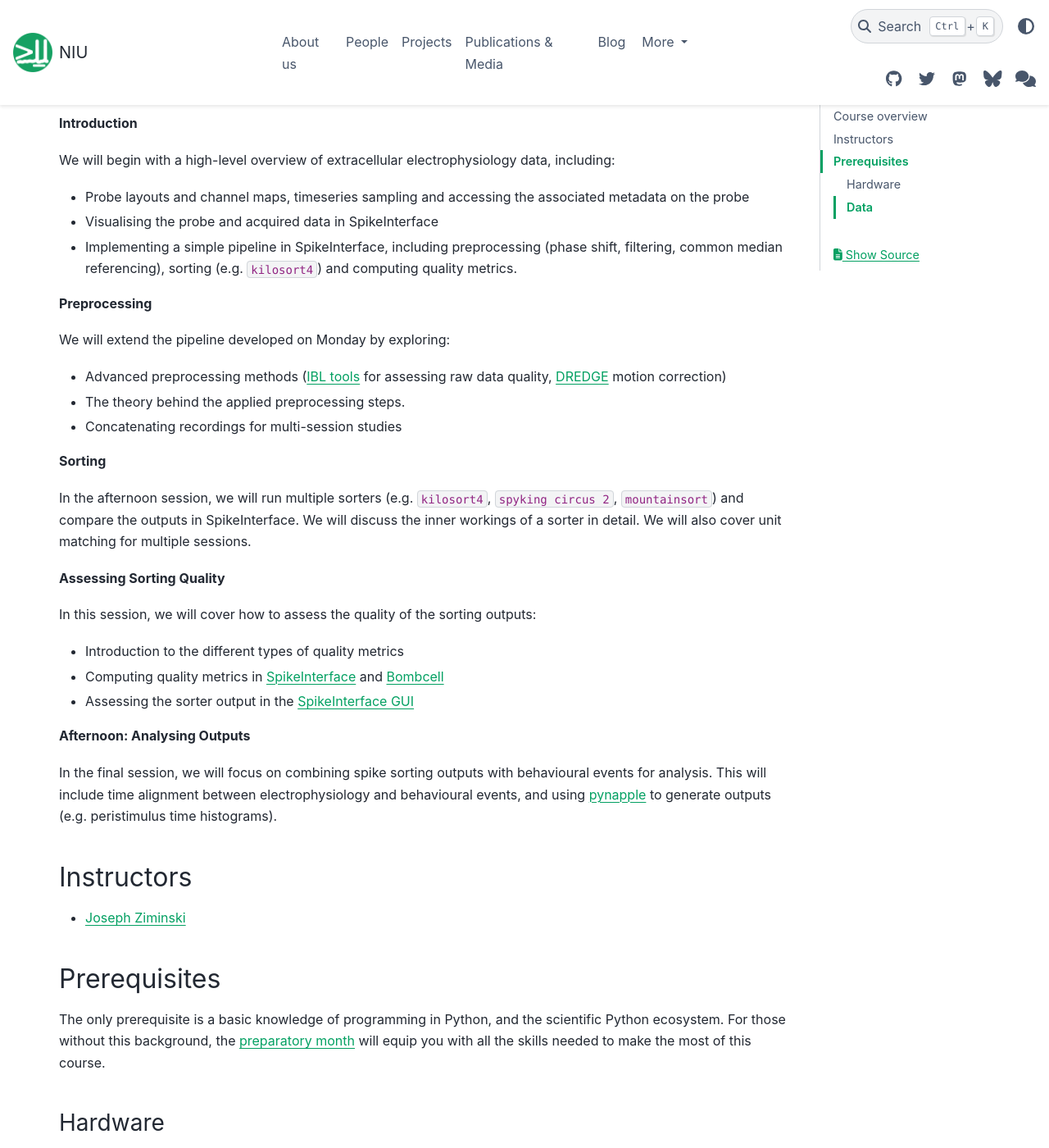
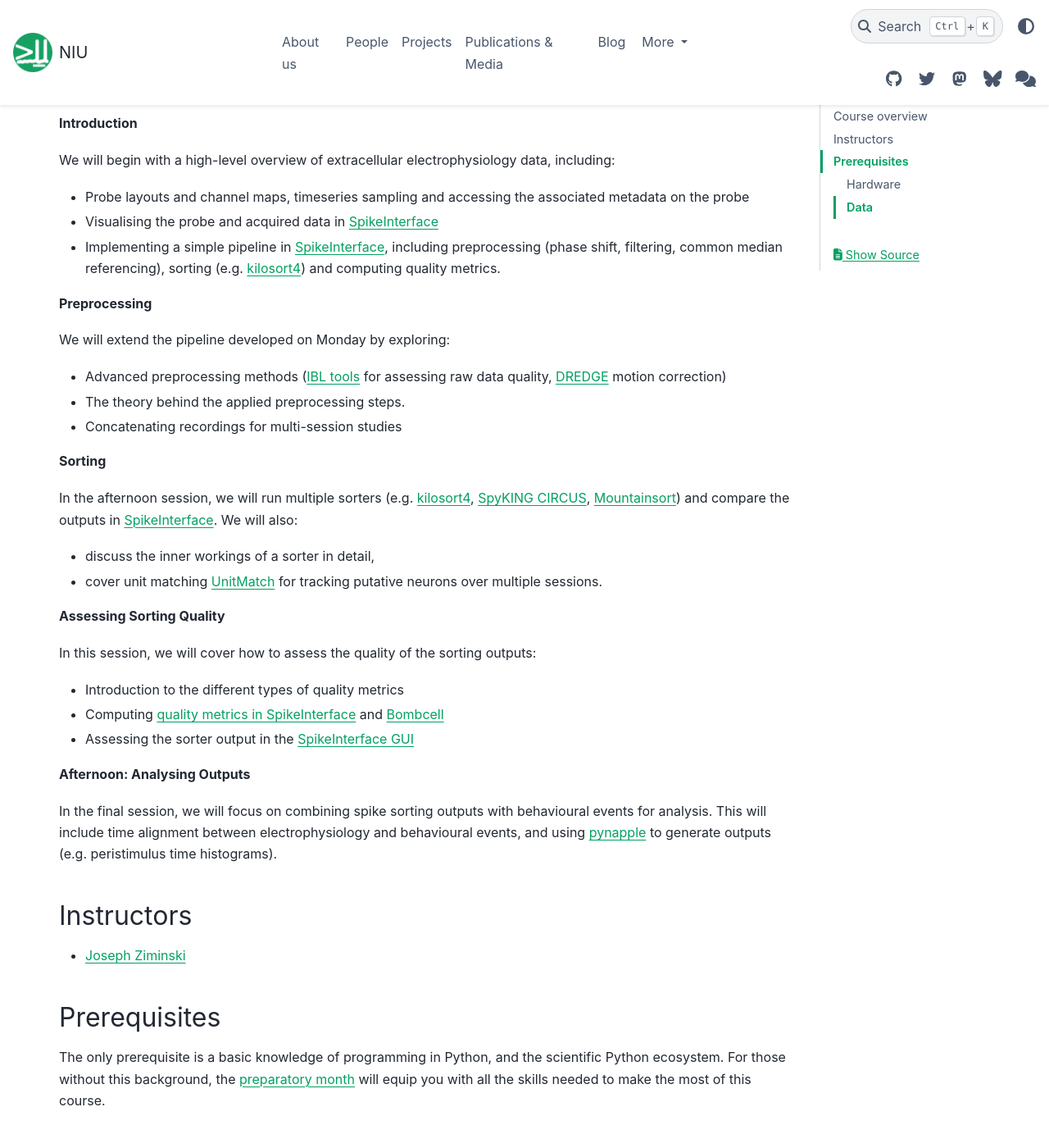
Before and after one commit to neuroinformatics-unit/neuroinformatics-unit.github.io, a Sphinx documentation site: the page built from docs/source/open-software-summer-school/2026/extracellular-electrophysiology.md, in a window 1280 px wide and 1400 px high, scrolled down 692 px. Shown: the whole window at 82% size. Built offline with Sphinx 7.4.7 and the PyData theme 0.15.4, drawn with Linux system fonts in a browser that asks for light colours; nearby versions of some CDN libraries.

Commit message:
Standardise links.

```diff
--- a/docs/source/open-software-summer-school/2026/extracellular-electrophysiology.md
+++ b/docs/source/open-software-summer-school/2026/extracellular-electrophysiology.md
@@ -6,7 +6,7 @@ the range and  complexity of extracellular electrophysiology preprocessing metho
 In this course, we will cover the theory and practical implementation of the full extracellular
 processing pipeline, including preprocessing, sorting and quality control.
 
-We will use [SpikeInterface](https://spikeinterface.readthedocs.io/en/stable/)
+We will use [SpikeInterface](https://github.com/SpikeInterface/spikeinterface)
 to implement the pipeline, with manual curation in the [SpikeInterface GUI](https://github.com/SpikeInterface/spikeinterface-gui).
 We will explore modern toolkits for sorting quality assessment ([Bombcell](https://github.com/Julie-Fabre/bombcell)),
 unit matching ([UnitMatch](https://github.com/EnnyvanBeest/UnitMatch)) and downstream analysis ([pynapple](https://github.com/pynapple-org/pynapple)).
@@ -27,30 +27,33 @@ This course is focused on analysing high-density recordings (e.g. Neuropixels).
 
 We will begin with a high-level overview of extracellular electrophysiology data, including:
 - Probe layouts and channel maps, timeseries sampling and accessing the associated metadata on the probe
-- Visualising the probe and acquired data in SpikeInterface
-- Implementing a simple pipeline in SpikeInterface, including preprocessing (phase shift, filtering,
-common median referencing), sorting (e.g. `kilosort4`) and computing quality metrics.
+- Visualising the probe and acquired data in [SpikeInterface](https://github.com/SpikeInterface/spikeinterface)
+- Implementing a simple pipeline in [SpikeInterface](https://github.com/SpikeInterface/spikeinterface), including preprocessing (phase shift, filtering,
+common median referencing), sorting (e.g. [kilosort4](https://github.com/MouseLand/Kilosort)) and computing quality metrics.
 
 **Preprocessing**
 
 We will extend the pipeline developed on Monday by exploring:
-- Advanced preprocessing methods ([IBL tools](https://figshare.com/articles/online_resource/Spike_sorting_pipeline_for_the_International_Brain_Laboratory/19705522)
-for assessing raw data quality, [DREDGE](https://www.nature.com/articles/s41592-025-02614-5) motion correction)
+- Advanced preprocessing methods ([IBL tools](https://github.com/int-brain-lab/ibl-neuropixel)
+for assessing raw data quality, [DREDGE](https://github.com/evarol/dredge) motion correction)
 - The theory behind the applied preprocessing steps.
 - Concatenating recordings for multi-session studies
 
 **Sorting**
 
 In the afternoon session, we will run multiple sorters
-(e.g. `kilosort4`, `spyking circus 2`, `mountainsort`) and compare the outputs
-in SpikeInterface. We will discuss the inner workings of a sorter in detail.
-We will also cover unit matching for multiple sessions.
+(e.g. [kilosort4](https://github.com/MouseLand/Kilosort),
+[SpyKING CIRCUS](https://github.com/spyking-circus/spyking-circus),
+[Mountainsort](https://github.com/flatironinstitute/mountainsort5)) and compare the outputs
+in [SpikeInterface](https://github.com/SpikeInterface/spikeinterface). We will also:
+- discuss the inner workings of a sorter in detail,
+- cover unit matching [UnitMatch](https://github.com/EnnyvanBeest/UnitMatch) for tracking putative neurons over multiple sessions.
 
 **Assessing Sorting Quality**
 
 In this session, we will cover how to assess the quality of the sorting outputs:
 - Introduction to the different types of quality metrics
-- Computing quality metrics in [SpikeInterface](https://spikeinterface.readthedocs.io/en/latest/modules/qualitymetrics.html)
+- Computing [quality metrics in SpikeInterface](https://spikeinterface.readthedocs.io/en/latest/modules/qualitymetrics.html)
 and [Bombcell](https://github.com/Julie-Fabre/bombcell)
 - Assessing the sorter output in the [SpikeInterface GUI](https://github.com/SpikeInterface/spikeinterface-gui)
 
```
